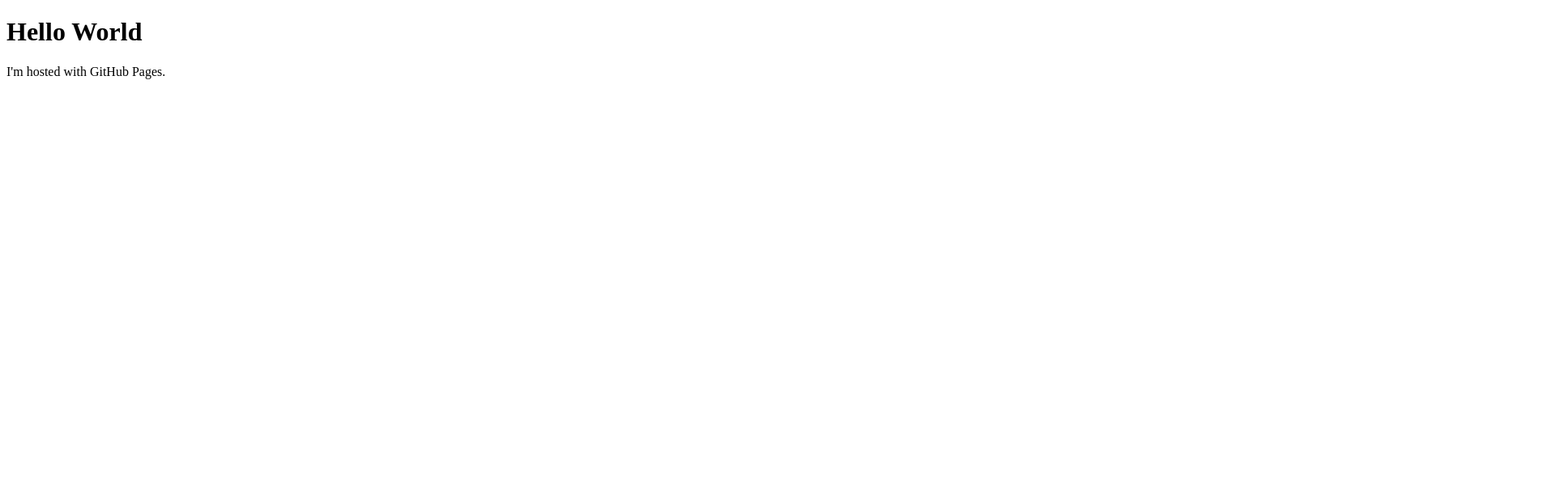
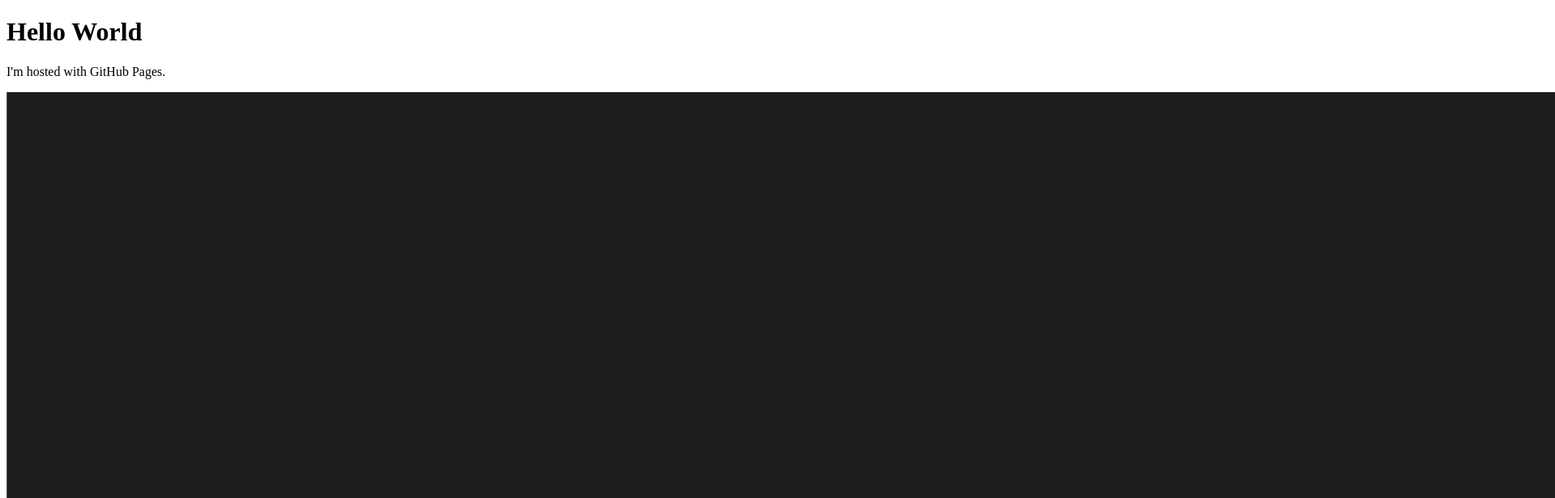
Before and after one commit to rodrigocaballero/cretino, a plain HTML site: page index.html in a window 1280 px wide. Shown: the top 616 px of the page at 81% size, 1920 px wide, since content can reach past the window. Drawn offline with Linux system fonts and the light colour scheme.

Commit message:
Img Test
Img test

```diff
--- a/index.html
+++ b/index.html
@@ -3,5 +3,6 @@
 <body>
 <h1>Hello World</h1>
 <p>I'm hosted with GitHub Pages.</p>
+    <img src="img/1.png">
 </body>
 </html>
```
Also changed, not shown: img/1.png (added).
